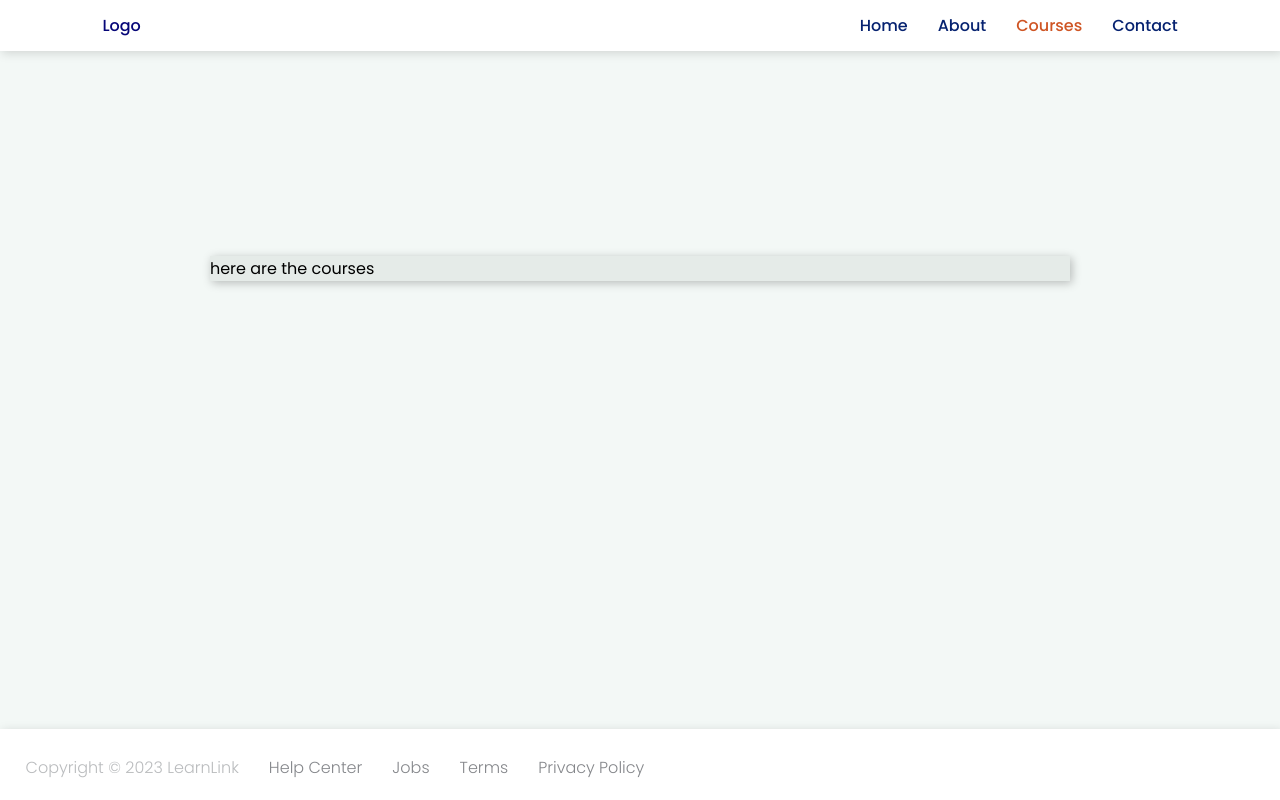
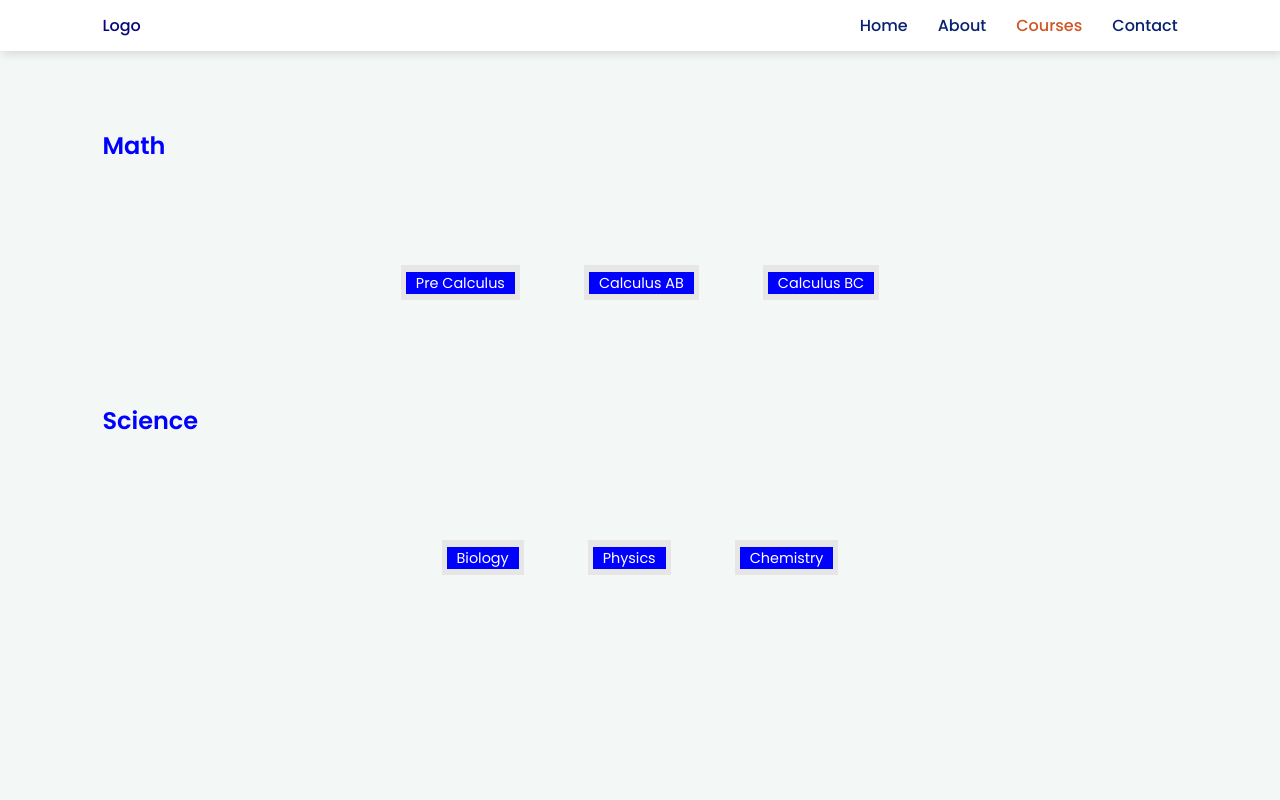
Before and after one commit to abigail-langer/LearnLink, a website: page static/courses.html in a window 1280 px wide. Shown: the top 800 px of the page. Drawn offline with Linux system fonts and the light colour scheme.

Commit message:
add course page

```diff
--- a/static/courses.html
+++ b/static/courses.html
@@ -21,11 +21,31 @@
                 </ul>
             </div>
         </nav>
-        <!-- Home -->
-        <section id="about-home">
-            <div class="about-box">
-                <p>here are the courses
-                </p>
+        <!-- Course List -->
+        <section id="course-home">
+            <h3>Math</h3>
+            <div class="course-base">
+                <div class="course-btn">
+                    <a class="gen" href="#">Pre Calculus</a>
+                </div>
+                <div class="course-btn">
+                    <a class="gen" href="#">Calculus AB</a>
+                </div>
+                <div class="course-btn">
+                    <a class="gen" href="#">Calculus BC</a>
+                </div>
+            </div>
+            <h3>Science</h3>
+            <div class="course-base">
+                <div class="course-btn">
+                    <a class="gen" href="#">Biology</a>
+                </div>
+                <div class="course-btn">
+                    <a class="gen" href="#">Physics</a>
+                </div>
+                <div class="course-btn">
+                    <a class="gen" href="#">Chemistry</a>
+                </div>
             </div>
         </section>
 
--- a/static/style.css
+++ b/static/style.css
@@ -292,9 +292,54 @@ footer .footer-bar ul li a:hover{
     box-shadow: 2px 2px 10px rgba(0,0,0,0.25);
 }
 
-/* Blog */
+/* Course_inner */
+#course-home {
+    background-color: #f3f8f6;
+    padding: 10vw 8vw 20vw 8vw;
+}
 
-/* Course_inner */
+#course-home .course-base {
+    display: grid;
+    grid-template-columns: repeat(3, 1fr);
+    grid-gap: 4rem;
+    padding: 8vw 8vw 8vw 8vw;
+    display: flex;
+    justify-content: center;
+}
+
+#course-home .course-btn {
+    background-color: #e6e6e6;
+    text-align: start;
+    padding: 5px 5px;
+
+}
+
+#course-home a {
+    text-decoration: none;
+    font-size: 0.9rem;
+    background-color: #dfd9d9;
+    padding: 1px 10px;
+    font-weight: 400;
+    border-color: 10px;
+}
+
+#course-home a.gen {
+    color: #fff;
+    background: rgb(0, 0, 255);
+    transition: 0.3s ease;
+}
+
+#course-home a.gen:hover {
+    color: rgb(0, 0, 255);
+    background: #fff;
+}
+
+#course-home h3 {
+    text-align: start;
+    font-size: 1.5rem;
+    font-weight: 600;
+    color: rgb(0, 0, 255);
+}
 
 /* contact */
 
```
